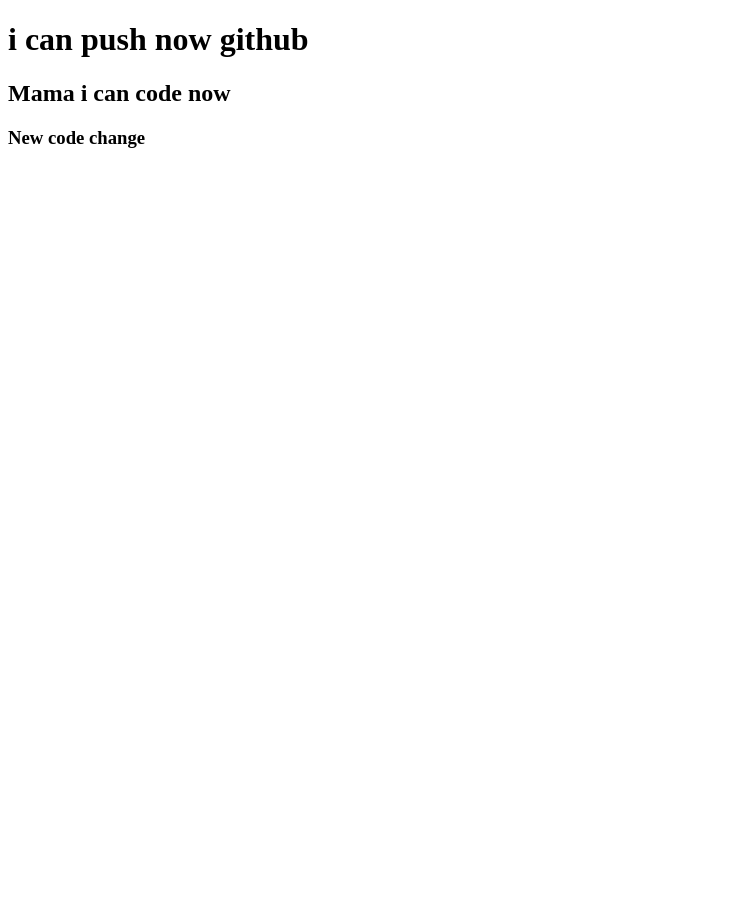
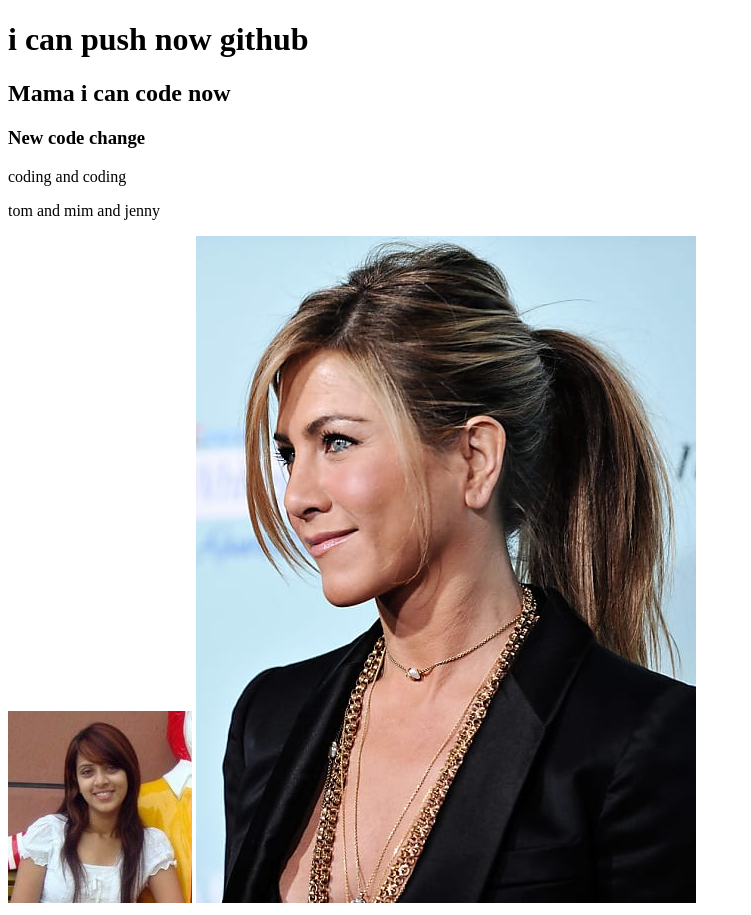
Before and after one commit to nazmul1993/my-second-repo, a plain HTML site: page index.html in a window 1280 px wide. Shown: the whole page, without its empty margins (0-751 px from the left). Before the commit the page ends 800 px from the top, so only its background shows below. Drawn offline with Linux system fonts and the light colour scheme.

Commit message:
image added

```diff
--- a/index.html
+++ b/index.html
@@ -10,6 +10,10 @@
     <h1>i can push now github </h1>
     <h2>Mama i can code now </h2>
     <h3>New code change </h3>
+    <p>coding and coding</p>
+    <p>tom and mim and jenny</p>
+    <img src="mim.jpeg" alt="">
+    <img src="jenn.jpeg" alt="">
 
 </body>
 </html>
```
Also changed, not shown: jen.jpeg (added), jenn.jpeg (added), mim.jpeg (added).
